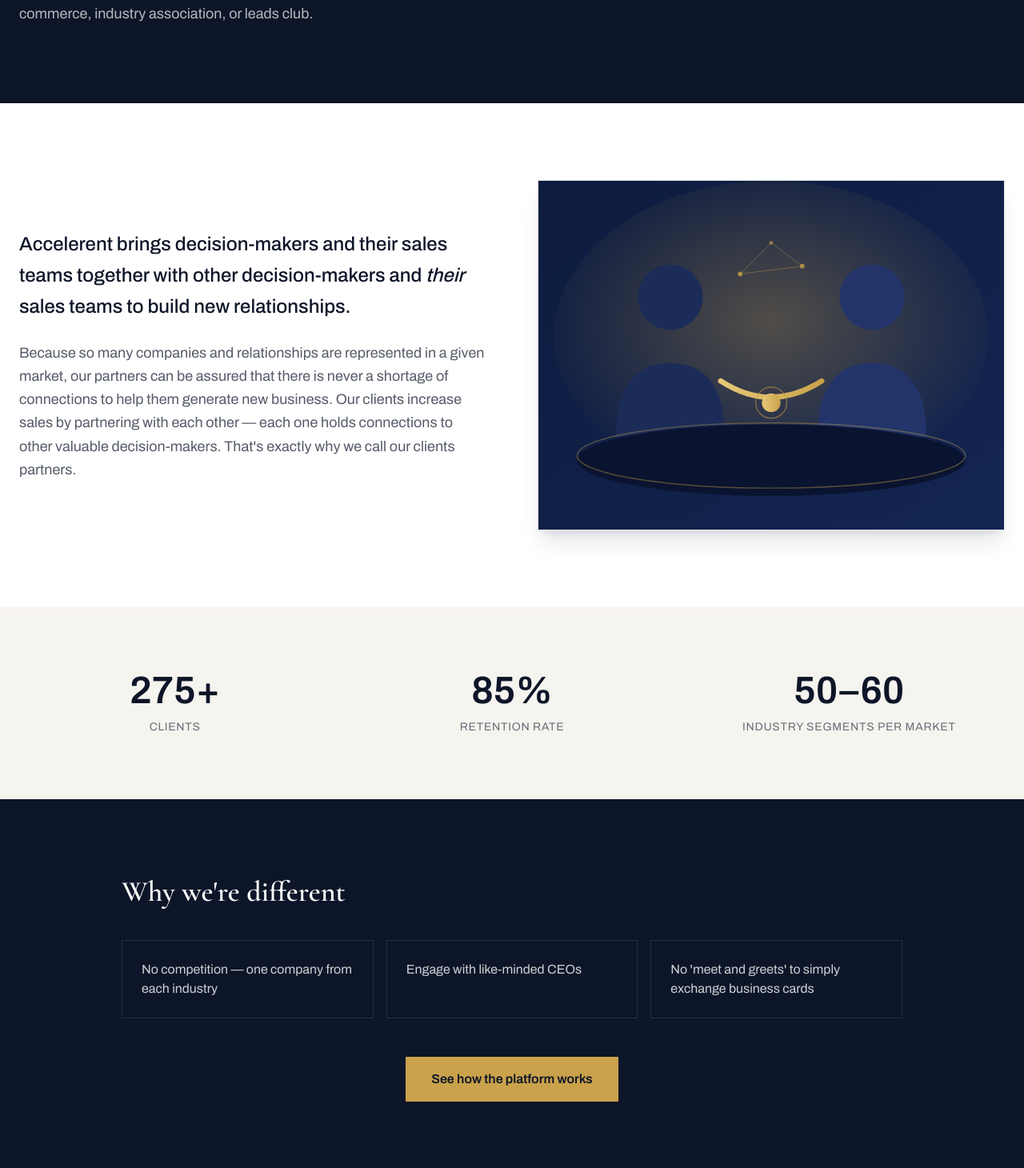
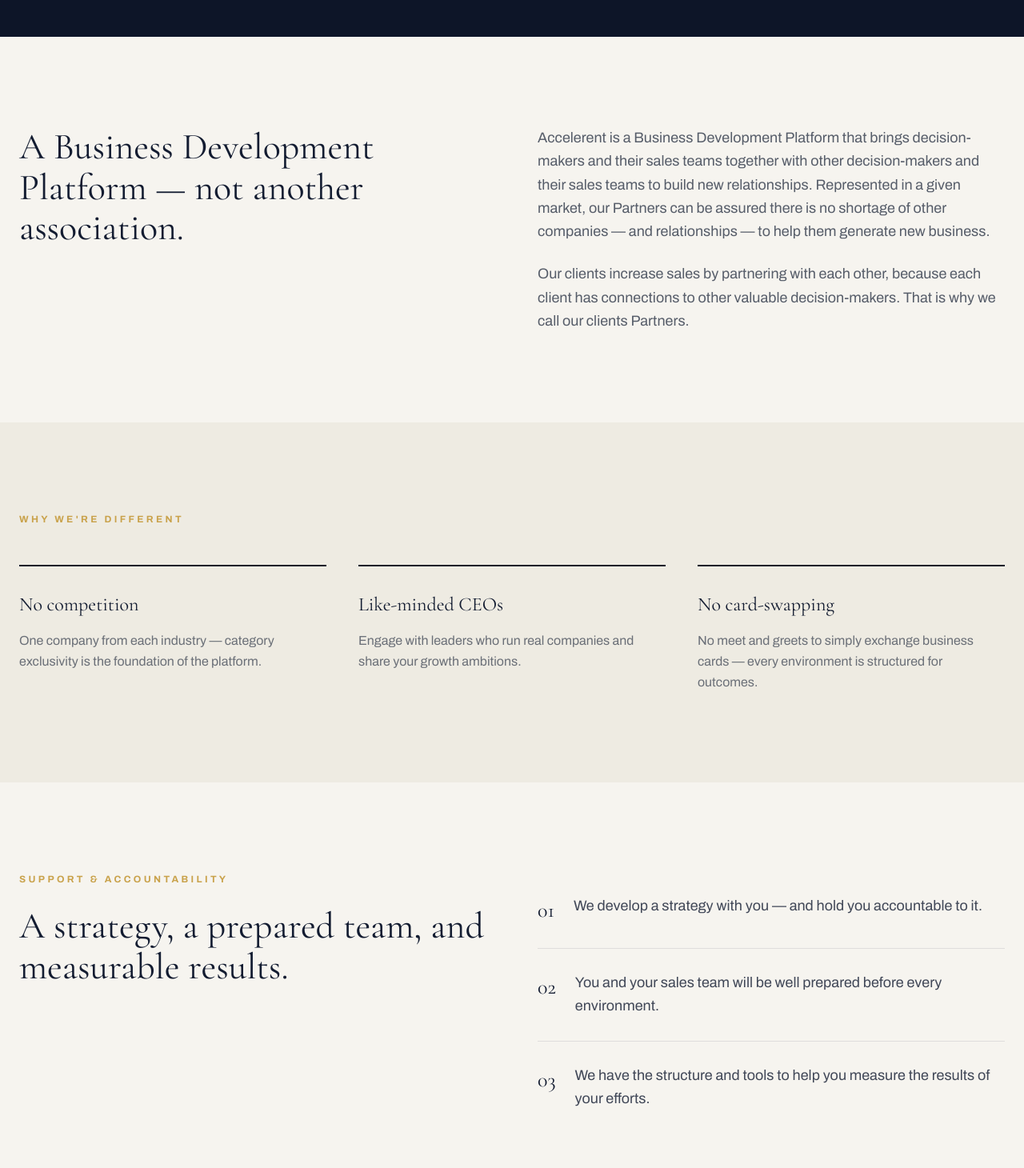
Before and after one commit to OmniWFM/getaccelerent, a Next.js app: page /about in a window 1280 px wide. Shown: the part 310-1770 px from the top of the page at 80% size. Built offline with nearby package versions, Linux system fonts and the light colour scheme.

Commit message:
redesign v2: about page

```diff
--- a/src/app/about/page.tsx
+++ b/src/app/about/page.tsx
@@ -1,66 +1,84 @@
 import type { Metadata } from "next";
-import Link from "next/link";
 import PageHero from "@/components/PageHero";
 import Reveal from "@/components/Reveal";
-import Counter from "@/components/Counter";
-import PartnershipScene from "@/components/art/PartnershipScene";
 
 export const metadata: Metadata = {
   title: "About",
   description:
-    "Accelerent is a business development platform that brings decision-makers and their sales teams together to build relationships that generate new business.",
+    "Accelerent is a Business Development Platform that brings decision-makers and their sales teams together to build the relationships that generate new business.",
 };
+
+const DIFFERENT = [
+  {
+    t: "No competition",
+    d: "One company from each industry — category exclusivity is the foundation of the platform.",
+  },
+  {
+    t: "Like-minded CEOs",
+    d: "Engage with leaders who run real companies and share your growth ambitions.",
+  },
+  {
+    t: "No card-swapping",
+    d: "No meet and greets to simply exchange business cards — every environment is structured for outcomes.",
+  },
+];
+
+const SUPPORT = [
+  "We develop a strategy with you — and hold you accountable to it.",
+  "You and your sales team will be well prepared before every environment.",
+  "We have the structure and tools to help you measure the results of your efforts.",
+];
 
 export default function About() {
   return (
     <>
       <PageHero
         eyebrow="About Accelerent"
-        title="We are NOT a networking group."
-        subtitle="We're a business development platform — very different from a chamber of commerce, industry association, or leads club."
+        title="Built to generate new business."
       />
 
-      <section className="bg-white py-24">
+      {/* PLATFORM SPLIT */}
+      <section className="bg-paper py-28">
         <div className="mx-auto max-w-7xl px-6">
-          <div className="grid gap-16 md:grid-cols-2 md:items-center">
+          <div className="grid gap-16 md:grid-cols-2">
             <Reveal>
-              <div>
-                <p className="text-2xl font-medium leading-relaxed text-navy">
-                  Accelerent brings decision-makers and their sales teams together
-                  with other decision-makers and <em>their</em> sales teams to build
-                  new relationships.
-                </p>
-                <p className="mt-6 text-lg leading-relaxed text-navy/70">
-                  Because so many companies and relationships are represented in a
-                  given market, our partners can be assured that there is never a
-                  shortage of connections to help them generate new business. Our
-                  clients increase sales by partnering with each other — each one
-                  holds connections to other valuable decision-makers. That&apos;s exactly
-                  why we call our clients partners.
-                </p>
-              </div>
+              <h2 className="font-display font-normal leading-[1.1] text-ink" style={{ fontSize: "clamp(30px, 3.6vw, 46px)" }}>
+                A Business Development Platform — not another association.
+              </h2>
             </Reveal>
             <Reveal delay={150}>
-              <div className="overflow-hidden rounded-3xl border border-navy/10 shadow-xl shadow-navy/10">
-                <PartnershipScene className="aspect-[4/3] w-full transition-transform duration-700 hover:scale-105" />
+              <div>
+                <p className="text-lg leading-relaxed text-ink/70">
+                  Accelerent is a Business Development Platform that brings
+                  decision-makers and their sales teams together with other
+                  decision-makers and their sales teams to build new relationships.
+                  Represented in a given market, our Partners can be assured there is
+                  no shortage of other companies — and relationships — to help them
+                  generate new business.
+                </p>
+                <p className="mt-6 text-lg leading-relaxed text-ink/70">
+                  Our clients increase sales by partnering with each other, because
+                  each client has connections to other valuable decision-makers. That
+                  is why we call our clients Partners.
+                </p>
               </div>
             </Reveal>
           </div>
         </div>
       </section>
 
-      <section className="bg-paper py-20">
+      {/* WHY WE'RE DIFFERENT — BAND */}
+      <section className="bg-band py-28">
         <div className="mx-auto max-w-7xl px-6">
-          <div className="grid grid-cols-2 gap-8 md:grid-cols-3">
-            {[
-              { n: <Counter end={275} suffix="+" />, l: "Clients" },
-              { n: <Counter end={85} suffix="%" />, l: "Retention rate" },
-              { n: <><Counter end={50} />–<Counter end={60} /></>, l: "Industry segments per market" },
-            ].map((s, i) => (
-              <Reveal key={i} delay={i * 100}>
-                <div className="text-center">
-                  <div className="text-4xl font-semibold text-navy md:text-5xl">{s.n}</div>
-                  <p className="mt-3 text-sm uppercase tracking-wider text-navy/60">{s.l}</p>
+          <Reveal>
+            <p className="eyebrow text-gold">Why We&apos;re Different</p>
+          </Reveal>
+          <div className="mt-12 grid gap-10 md:grid-cols-3">
+            {DIFFERENT.map((c, i) => (
+              <Reveal key={c.t} delay={i * 120}>
+                <div className="border-t-2 border-navy pt-8">
+                  <h3 className="font-display font-normal text-2xl text-ink">{c.t}</h3>
+                  <p className="mt-4 leading-relaxed text-ink/60">{c.d}</p>
                 </div>
               </Reveal>
             ))}
@@ -68,34 +86,34 @@
         </div>
       </section>
 
-      <section className="bg-navy py-24">
-        <div className="mx-auto max-w-5xl px-6">
-          <Reveal>
-            <h2 className="text-3xl font-semibold text-white md:text-4xl">Why we're different</h2>
-          </Reveal>
-          <div className="mt-10 grid gap-4 md:grid-cols-3">
-            {[
-              "No competition — one company from each industry",
-              "Engage with like-minded CEOs",
-              "No 'meet and greets' to simply exchange business cards",
-            ].map((t, i) => (
-              <Reveal key={t} delay={i * 100}>
-                <div className="h-full rounded-2xl border border-white/10 bg-navy-light/40 p-6 text-white/80">
-                  {t}
-                </div>
-              </Reveal>
-            ))}
+      {/* SUPPORT & ACCOUNTABILITY — PAPER SPLIT */}
+      <section className="bg-paper py-28">
+        <div className="mx-auto max-w-7xl px-6">
+          <div className="grid gap-16 md:grid-cols-2">
+            <Reveal>
+              <div>
+                <p className="eyebrow text-gold">Support &amp; Accountability</p>
+                <h2 className="mt-6 font-display font-normal leading-[1.1] text-ink" style={{ fontSize: "clamp(30px, 3.6vw, 46px)" }}>
+                  A strategy, a prepared team, and measurable results.
+                </h2>
+              </div>
+            </Reveal>
+            <Reveal delay={150}>
+              <div>
+                {SUPPORT.map((s, i) => (
+                  <div
+                    key={i}
+                    className={`flex gap-6 py-7 ${i > 0 ? "border-t border-hair" : ""}`}
+                  >
+                    <span className="font-display font-normal text-gold" style={{ fontSize: "26px" }}>
+                      0{i + 1}
+                    </span>
+                    <p className="text-lg leading-relaxed text-ink/80">{s}</p>
+                  </div>
+                ))}
+              </div>
+            </Reveal>
           </div>
-          <Reveal delay={200}>
-            <div className="mt-12 text-center">
-              <Link
-                href="/model"
-                className="inline-block rounded-full bg-gold px-8 py-4 font-semibold text-navy transition-transform hover:scale-105"
-              >
-                See how the platform works
-              </Link>
-            </div>
-          </Reveal>
         </div>
       </section>
     </>
```
